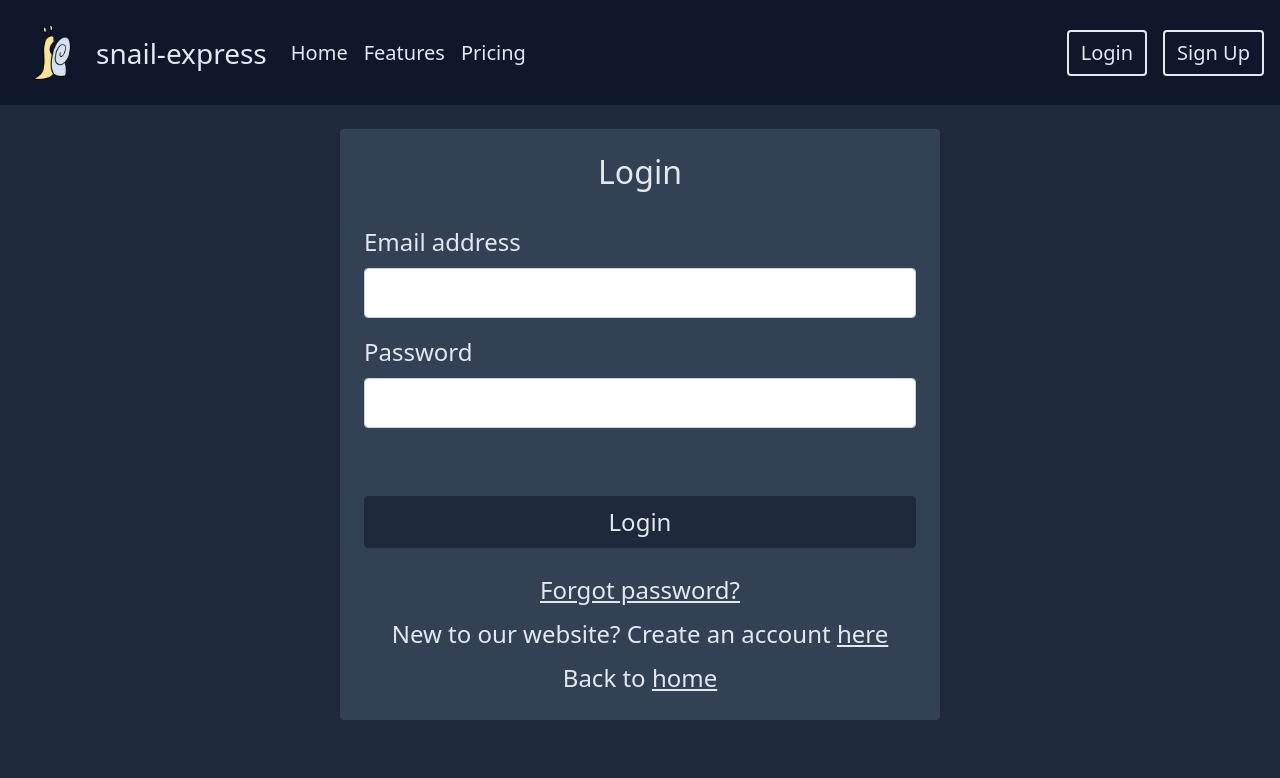
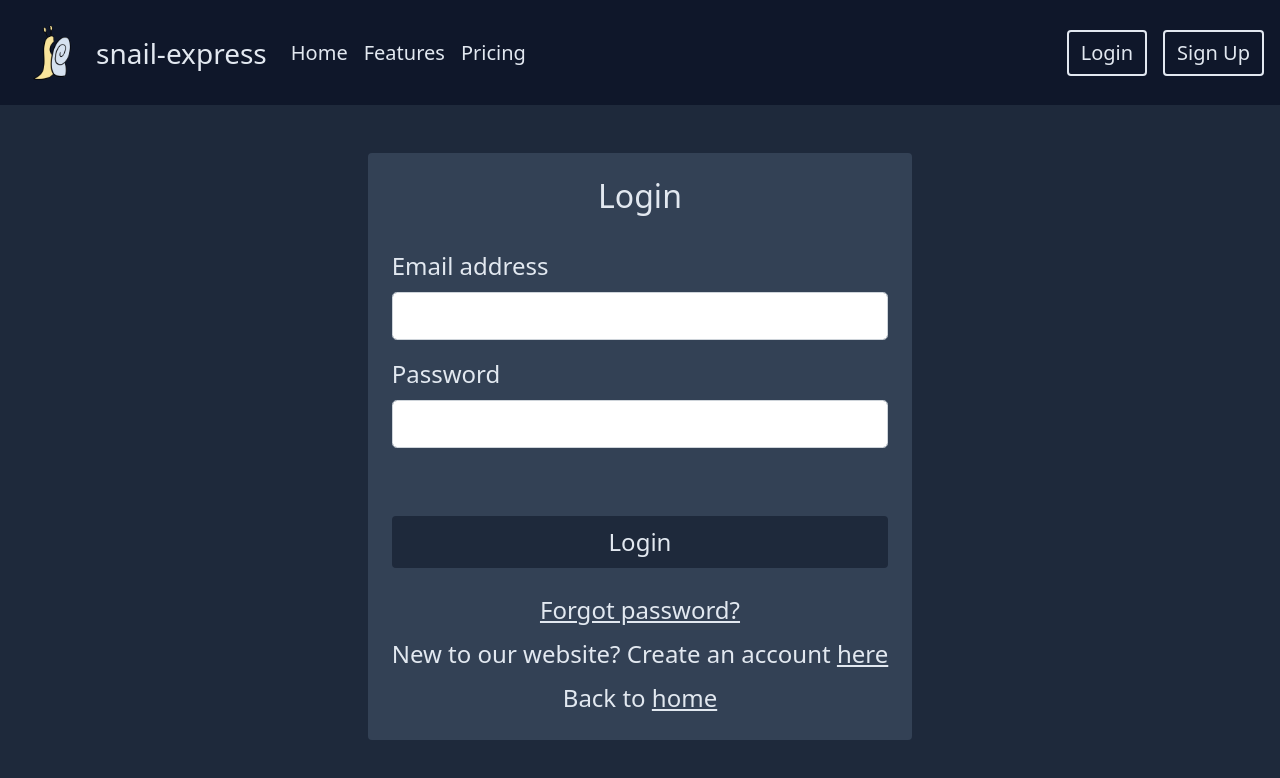
Before and after one commit to nicholas-yongjing/snail-express, a React (Create React App) app: page /login in a window 1280 px wide. Shown: the top 778 px of the page. Built offline with nearby package versions, Linux system fonts and the light colour scheme; no server answers.

Commit message:
Restyle webpage component and login page

```diff
--- a/src/components/WebPage.js
+++ b/src/components/WebPage.js
@@ -5,7 +5,9 @@ export default function WebPage(props) {
   return (<div
     className="vh-100 d-flex flex-column slate-800">
       <NavigationBar />
-      {children}
+      <div className="slate-800">
+        {children}
+      </div>
     </div>
   );
 }
--- a/src/pages/Login.js
+++ b/src/pages/Login.js
@@ -31,20 +31,18 @@ export default function Login() {
 
   return (
     <WebPage>
-      <br />
-      <div className="slate-800">
-        <Container className="flex-grow-1 d-flex align-items-center justify-content-center">
-          <div className="d-flex flex-column rounded p-4 w-100 slate-700 text-slate-200 gap-2 fs-4" style={{ maxWidth: "600px" }}>
+        <Container className="p-5 d-flex align-items-center justify-content-center">
+          <div className="d-flex flex-column rounded p-4 slate-700 text-slate-200 gap-2 fs-4">
             <h2 className="text-center mb-4">Login</h2>
             {error && <Alert variant="danger">{error}</Alert>}
             <Form className="d-flex flex-column gap-3" onSubmit={handleSubmit}>
               <Form.Group id="email">
                 <Form.Label>Email address</Form.Label>
-                <Form.Control className="fs-4" type="email" ref={emailRef} required />
+                <Form.Control size='lg' type="email" ref={emailRef} required />
               </Form.Group>
               <Form.Group id="password">
                 <Form.Label>Password</Form.Label>
-                <Form.Control className="fs-4" type="password" ref={passwordRef} required />
+                <Form.Control size="lg" type="password" ref={passwordRef} required />
               </Form.Group>
               <br></br>
               <Button disabled={loading} className="" type="submit">
@@ -62,9 +60,6 @@ export default function Login() {
             </div>
           </div>
         </Container>
-        <br />
-      </div>
     </WebPage>
-
   );
 }
```
